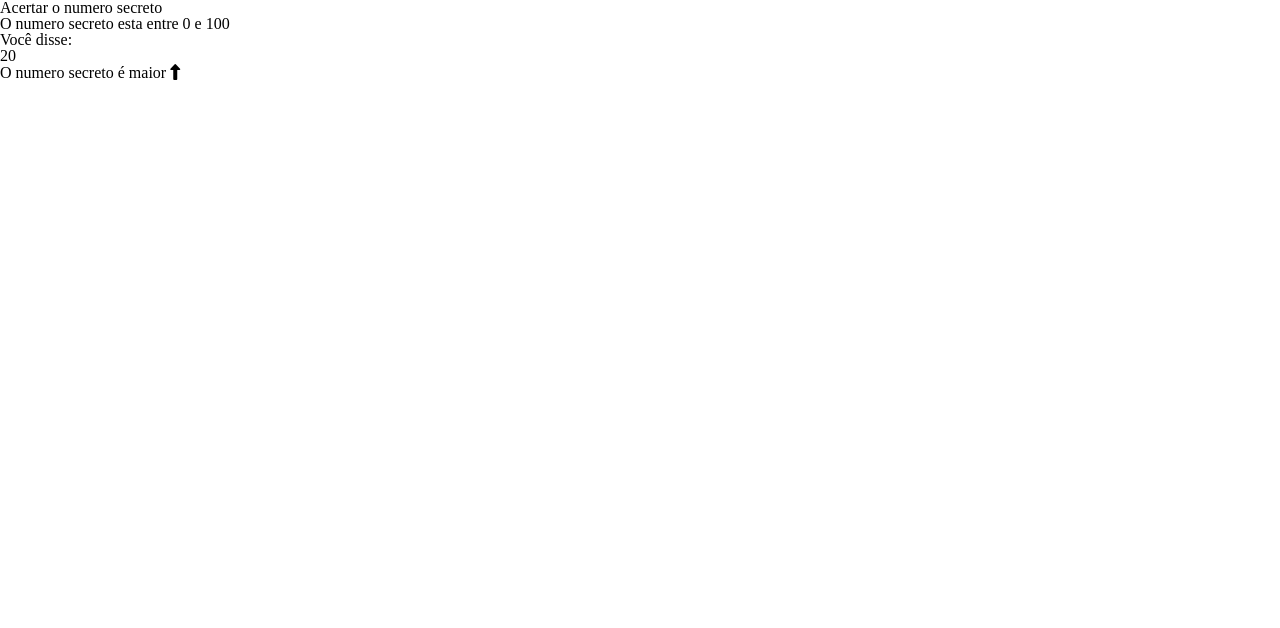
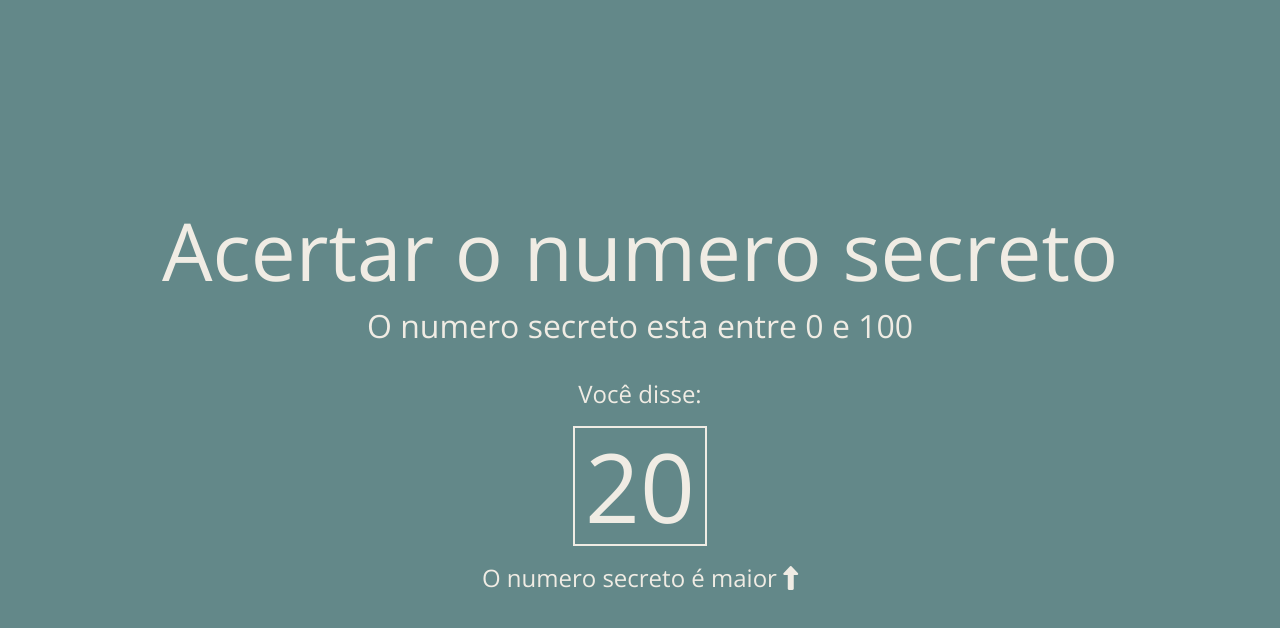
Before and after one commit to GuilhMaciel/Numero_secreto_por_voz, a plain HTML site: page index.html in a window 1280 px wide. Drawn offline with nearby package versions, Linux system fonts and the light colour scheme.

Commit message:
css finalizado

```diff
--- a/style.css
+++ b/style.css
@@ -4,7 +4,41 @@
 :root {
     --font-family:"Open Sans", sans-serif;
     --bg-color: #638889;
-    --primary-color: #F9EFDB;
+    --primary-color: #f0ece4;
     --segundaria-color: #EBD9B4;
+}
 
+body {
+    background-color: var(--bg-color);
+    color:var(--primary-color);
+    min-height: 100vh;
+    display: flex;
+    flex-direction: column;
+    align-items: center;
+    justify-content: center;
+    text-align: center;
+    margin: 0;
+    font-family: var(--font-family);
 }
+
+h1 {
+    font-size: 5em;
+}
+
+h3 {
+    font-size: 2em;
+    margin-top: 20px;
+}
+
+.mensagem {
+    font-size: 1.5em;
+    margin-top: 40px;
+}
+
+.box {
+    border: 2px solid var(--primary-color);
+    display: inline-block;
+    font-size: 4em;
+    padding: 10px;
+    margin: 20px;
+}
```
